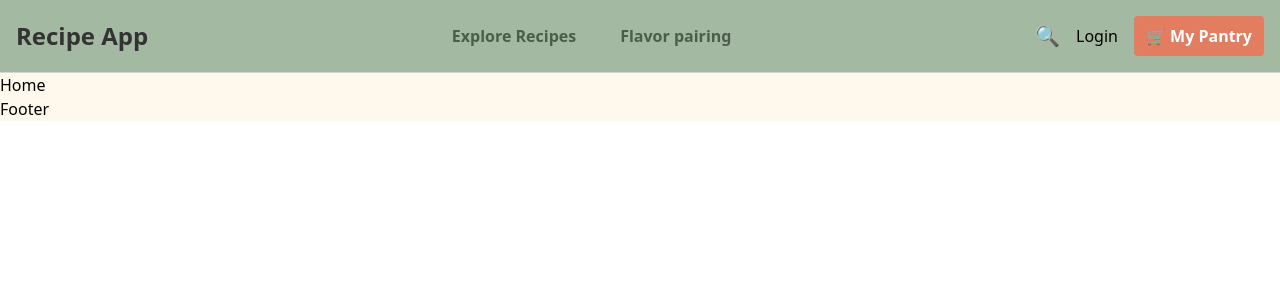
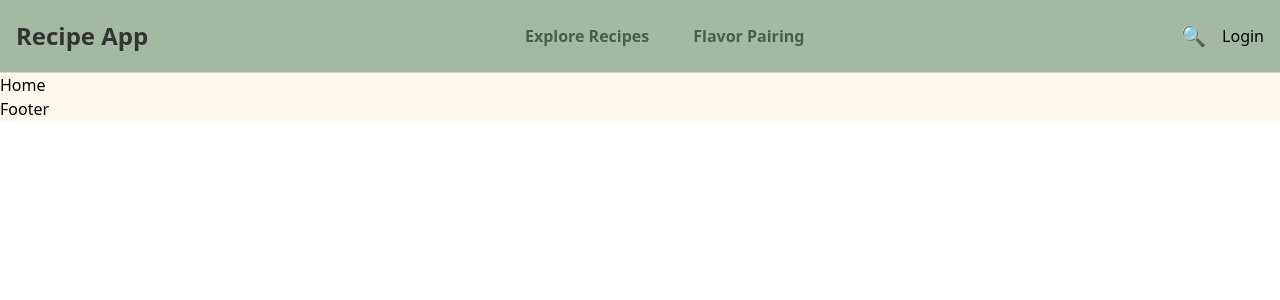
Before and after one commit to ParveenRawat/foodscope2024, a React (Vite) app in the folder Frontend/: page / in a window 1280 px wide. Shown: the top 300 px of the page. Built offline with nearby package versions, Linux system fonts and the light colour scheme; no server answers.

Commit message:
login signup

```diff
--- a/Frontend/src/App.jsx
+++ b/Frontend/src/App.jsx
@@ -1,12 +1,13 @@
 import { BrowserRouter, Route, Routes } from "react-router-dom";
-import { lazy,useEffect } from "react";
+import { lazy,Suspense,useEffect } from "react";
 import { useSelector,useDispatch } from "react-redux";
+import { Toaster } from "react-hot-toast";
 import axios from 'axios'
+
 const Home = lazy(() => import("./pages/Home"));
 const Login = lazy(() => import("./pages/Login"));
 const Register = lazy(() => import("./pages/Register"));
 const NotFound = lazy(() => import("./pages/NotFound"));
-
 axios.defaults.baseURL = "http://localhost:8000";
 axios.defaults.withCredentials = true;
 
@@ -25,13 +26,15 @@ const App = () => {
   return (
     <div className="bg-cream">
     <BrowserRouter>
+    <Toaster position="bottom-right" toastOptions={{ duration: 2000 }} />
+<Suspense>
       <Routes>
         <Route path="/" element={<Home />} />
         <Route path="/login" element={<Login />} />
         <Route path="/register" element={<Register />} />
 
         <Route path="*" element={<NotFound />} />
-      </Routes>
+      </Routes></Suspense>
     </BrowserRouter>
   </div>
   );
--- a/Frontend/src/components/dropdown/DropDown.jsx
+++ b/Frontend/src/components/dropdown/DropDown.jsx
@@ -44,7 +44,7 @@ export default function DropDown({ username }) {
               href="#"
               className="block px-4 py-2 text-sm text-gray-700 data-[focus]:bg-gray-100 data-[focus]:text-gray-900"
             >
-              License
+              My Pantry
             </a>
           </MenuItem>
           <form action="#" method="POST">
--- a/Frontend/src/components/layout/Navbar.jsx
+++ b/Frontend/src/components/layout/Navbar.jsx
@@ -20,7 +20,7 @@ const Navbar = () => {
           href="#flavor-pairing"
           className="text-[#4D5D4B] font-bold px-3 py-2 hover:text-[#333333] transition duration-300"
         >
-          Flavor pairing
+          Flavor Pairing
         </a>
       </nav>
 
@@ -28,13 +28,8 @@ const Navbar = () => {
         <a href="#search" className="text-[#333333] text-xl">
           🔍
         </a>
-        {(userInfo)?(<DropDown username={userInfo}/>):<Link to="/login">Login</Link>}
-        <a
-          href="#my-pantry"
-          className="flex items-center gap-2 px-3 py-2 bg-[#E27D60] text-white font-bold rounded hover:bg-[#C2583A] transition duration-300"
-        >
-          🛒 My Pantry
-        </a>
+        {(userInfo)?(<DropDown username={userInfo.name}/>):<Link to="/login">Login</Link>}
+
       </div>
     </header>
   );
```
